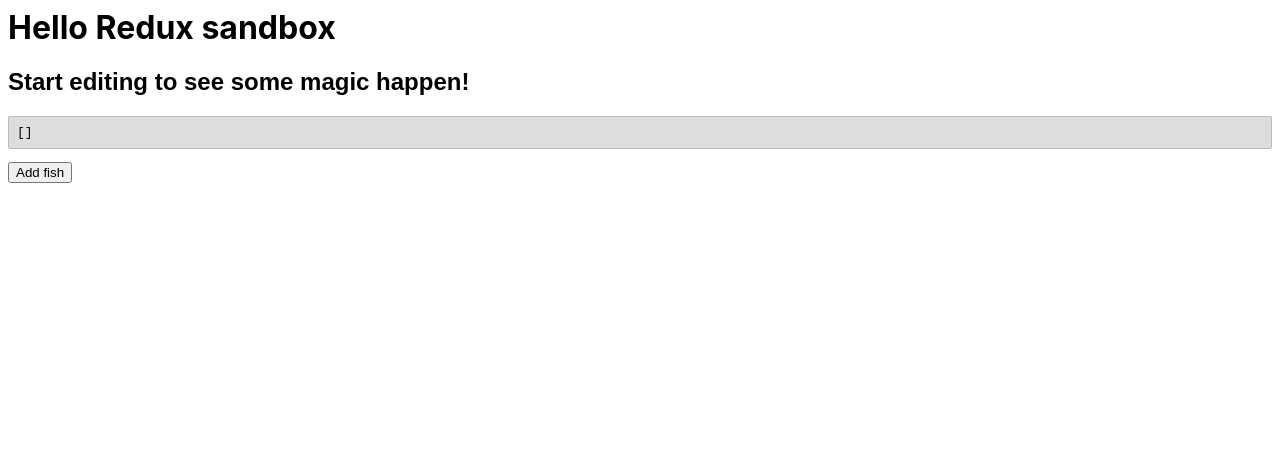
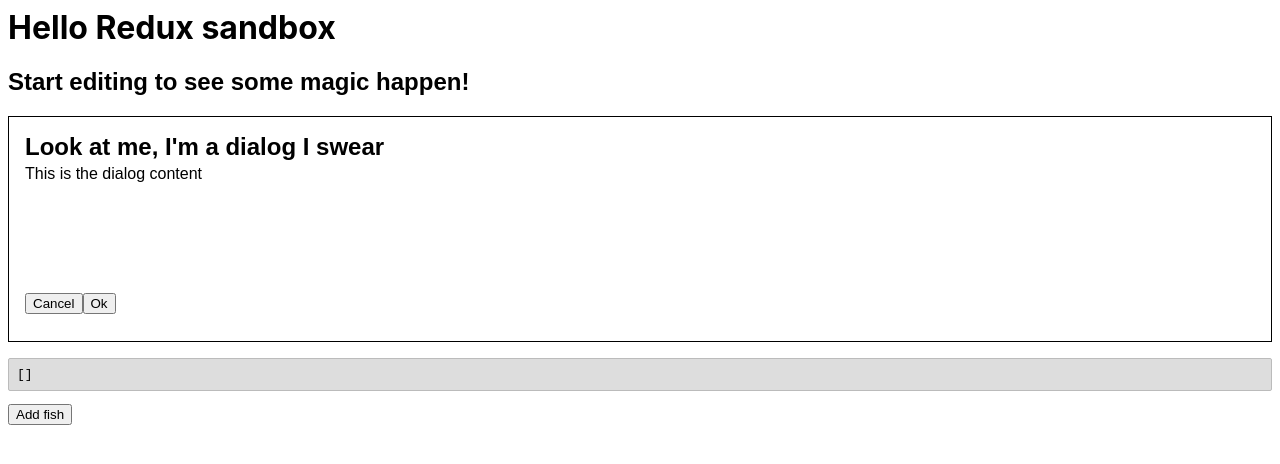
Before and after one commit to hovissimo/react-redux-sandbox, a React (Create React App) app: page / in a window 1280 px wide. Shown: the top 464 px of the page. Built offline with nearby package versions, Linux system fonts and the light colour scheme.

Commit message:
Add Dialog component

```diff
--- a/src/App.js
+++ b/src/App.js
@@ -4,6 +4,7 @@ import { Provider } from 'react-redux'
 import { store } from './store'
 
 import { FishDebug } from './FishDebug'
+import { Dialog } from './Dialog'
 import { Fishes } from './Fishes'
 import { FishesByLetter } from './FishesByLetter'
 
@@ -13,6 +14,12 @@ export function App() {
       <div className="App">
         <h1>Hello Redux sandbox</h1>
         <h2>Start editing to see some magic happen!</h2>
+        <Dialog
+          onAccept={(...args) => console.log('onAccept', ...args)}
+          onCancel={(...args) => console.log('onCancel', ...args)}
+        >
+          This is the dialog content
+        </Dialog>
         <FishesByLetter startsWith="S" />
         <FishesByLetter startsWith="A" />
         <FishesByLetter startsWith="N" />
--- /dev/null
+++ b/src/Dialog.css
@@ -0,0 +1,13 @@
+.dialog {
+  padding: 1rem;
+  border: thin solid black;
+  display: grid;
+  grid-template:
+    'header' 2rem
+    'content' 8rem
+    'controls' 2rem;
+}
+
+.dialog h2 {
+  margin: 0;
+}
--- /dev/null
+++ b/src/Dialog.js
@@ -0,0 +1,25 @@
+import React from 'react'
+import PropTypes from 'prop-types'
+
+import './Dialog.css'
+
+export function Dialog({ children, onCancel, onAccept }) {
+  return (
+    <div className="dialog">
+      <div className="dialog-header">
+        <h2>Look at me, I&apos;m a dialog I swear</h2>
+      </div>
+      <div className="dialog-content">{children}</div>
+      <div className="dialog-controls">
+        <button onClick={onCancel}>Cancel</button>
+        <button onClick={onAccept}>Ok</button>
+      </div>
+    </div>
+  )
+}
+
+Dialog.propTypes = {
+  children: PropTypes.node.isRequired,
+  onAccept: PropTypes.func.isRequired,
+  onCancel: PropTypes.func.isRequired,
+}
```
